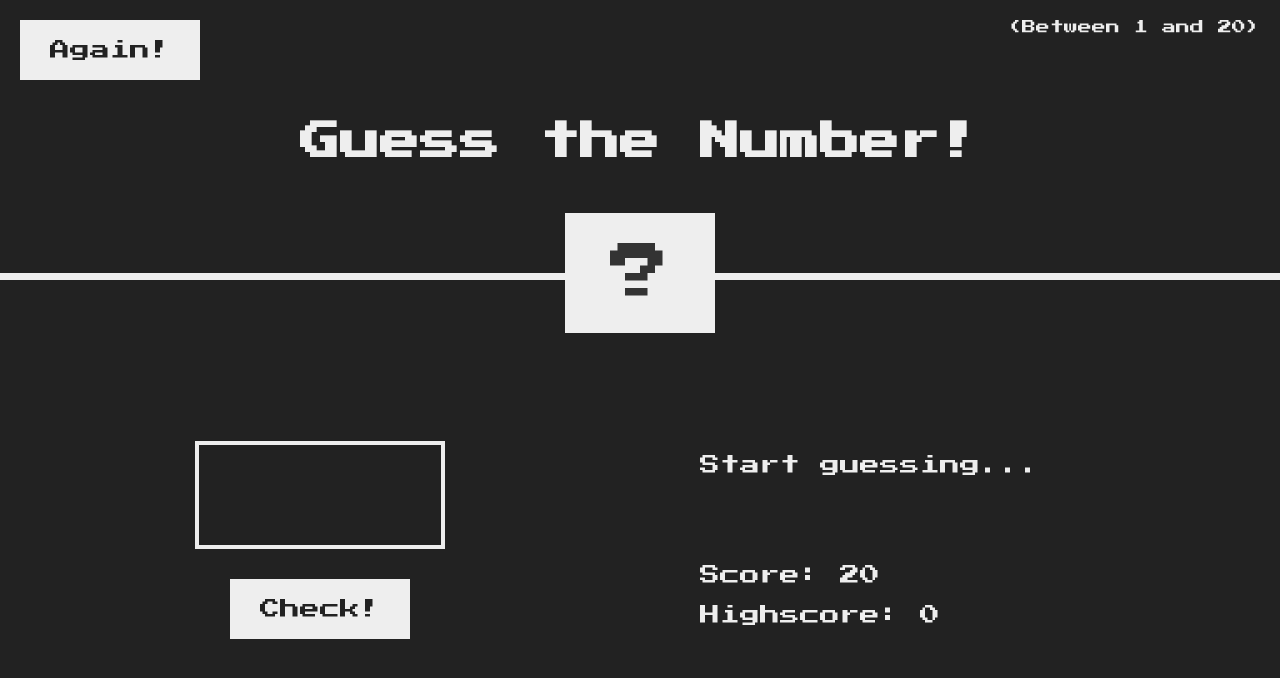
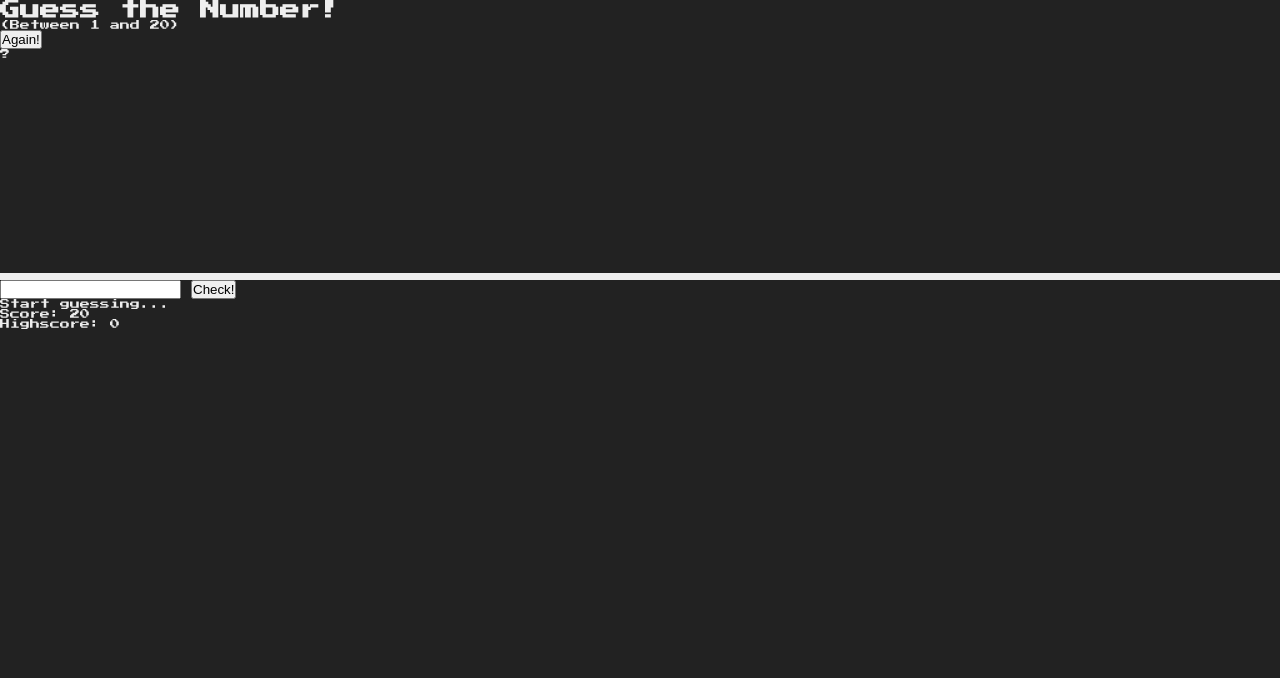
Before and after one commit to Ajeypalsingh/Guess-the-number, a plain HTML site: page index.html in a window 1280 px wide. Drawn offline with Linux system fonts and the light colour scheme.

```diff
--- a/assets/styles/index.css
+++ b/assets/styles/index.css
@@ -23,95 +23,3 @@ header {
   height: 35vh;
   border-bottom: 7px solid #eee;
 }
-
-main {
-  height: 65vh;
-  color: #eee;
-  display: flex;
-  align-items: center;
-  justify-content: space-around;
-}
-
-.left {
-  width: 52rem;
-  display: flex;
-  flex-direction: column;
-  align-items: center;
-}
-
-.right {
-  width: 52rem;
-  font-size: 2rem;
-}
-
-h1 {
-  font-size: 4rem;
-  text-align: center;
-  position: absolute;
-  width: 100%;
-  top: 52%;
-  left: 50%;
-  transform: translate(-50%, -50%);
-}
-
-.number {
-  background: #eee;
-  color: #333;
-  font-size: 6rem;
-  width: 15rem;
-  padding: 3rem 0rem;
-  text-align: center;
-  position: absolute;
-  bottom: 0;
-  left: 50%;
-  transform: translate(-50%, 50%);
-}
-
-.between {
-  font-size: 1.4rem;
-  position: absolute;
-  top: 2rem;
-  right: 2rem;
-}
-
-.again {
-  position: absolute;
-  top: 2rem;
-  left: 2rem;
-}
-
-.guess {
-  background: none;
-  border: 4px solid #eee;
-  font-family: inherit;
-  color: inherit;
-  font-size: 5rem;
-  padding: 2.5rem;
-  width: 25rem;
-  text-align: center;
-  display: block;
-  margin-bottom: 3rem;
-}
-
-.btn {
-  border: none;
-  background-color: #eee;
-  color: #222;
-  font-size: 2rem;
-  font-family: inherit;
-  padding: 2rem 3rem;
-  cursor: pointer;
-}
-
-.btn:hover {
-  background-color: #ccc;
-}
-
-.message {
-  margin-bottom: 8rem;
-  height: 3rem;
-}
-
-.label-score {
-  margin-bottom: 2rem;
-}
```
